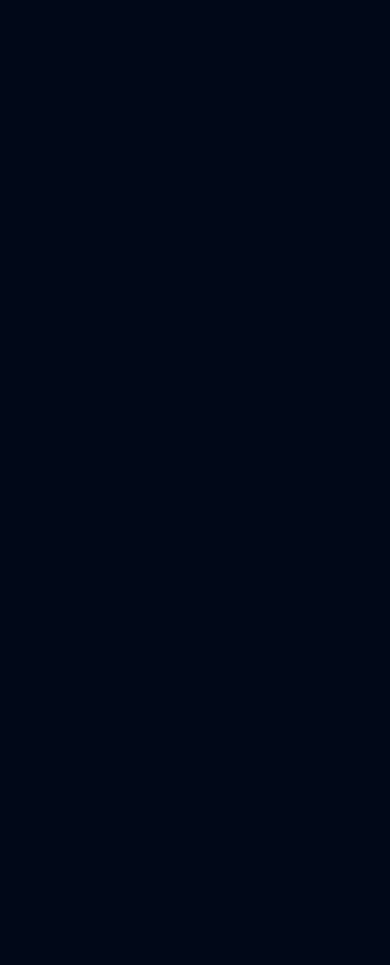
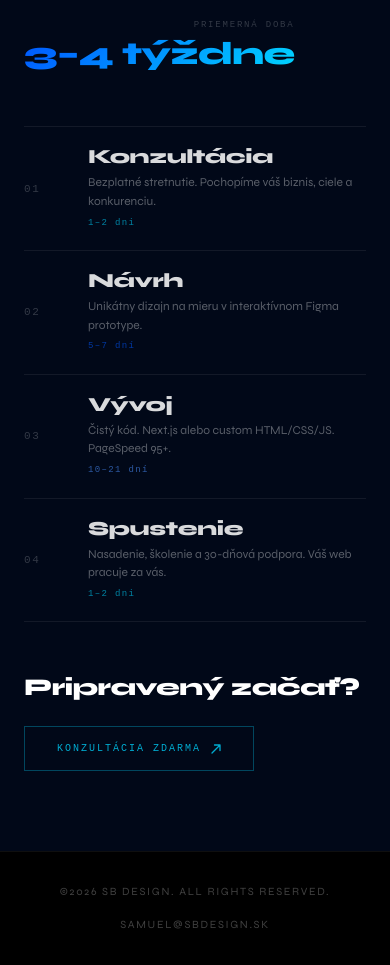
Before and after one commit to sbdesignnr/sbdesign-web, a Next.js app: page / in a window 390 px wide. Shown: the part 6271-7236 px from the top of the page. Before the commit the page ends 6169 px from the top, so only its background shows below. Built offline with nearby package versions, Linux system fonts and the light colour scheme.

Commit message:
Add ProcessSection + mobile fix

```diff
--- a/app/page.tsx
+++ b/app/page.tsx
@@ -2,6 +2,7 @@ import HeroSection from "@/components/sections/HeroSection";
 import StatementSection from "@/components/sections/StatementSection";
 import ServicesSection from "@/components/sections/ServicesSection";
 import FeaturedWorkSection from "@/components/sections/FeaturedWorkSection";
+import ProcessSection from "@/components/sections/ProcessSection";
 
 export default function Home() {
   return (
@@ -10,6 +11,7 @@ export default function Home() {
       <StatementSection />
       <ServicesSection />
       <FeaturedWorkSection />
+      <ProcessSection />
     </main>
   );
 }
--- a/components/sections/ProcessSection.tsx
+++ b/components/sections/ProcessSection.tsx
@@ -1,124 +1,310 @@
-// FILE: components/sections/ProcessSection.tsx
 "use client";
 
+import { useEffect, useState } from "react";
 import { motion } from "framer-motion";
 
-const EASE = [0.16, 1, 0.3, 1] as const;
-
-interface Step {
-  num:   string;
-  title: string;
-  body:  string;
-}
-
-const STEPS: readonly Step[] = [
-  { num: "01", title: "Konzultácia", body: "Bezplatné stretnutie. Pochopíme váš biznis, ciele a konkurenciu." },
-  { num: "02", title: "Návrh",       body: "Unikátny dizajn na mieru. Žiadne šablóny. Každý element má účel." },
-  { num: "03", title: "Vývoj",       body: "Čistý kód, rýchle načítanie, plynulé animácie. Testujeme na každom zariadení." },
-  { num: "04", title: "Spustenie",   body: "Odovzdanie, školenie a podpora. Váš web pracuje za vás od prvého dňa." },
+const steps = [
+  {
+    num:      "01",
+    title:    "Konzultácia",
+    desc:     "Bezplatné stretnutie. Pochopíme váš biznis, ciele a konkurenciu.",
+    duration: "1–2 dni",
+    output:   "Cenová ponuka",
+    color:    "#00D4FF",
+  },
+  {
+    num:      "02",
+    title:    "Návrh",
+    desc:     "Unikátny dizajn na mieru v interaktívnom Figma prototype.",
+    duration: "5–7 dní",
+    output:   "Figma prototyp",
+    color:    "#0057FF",
+  },
+  {
+    num:      "03",
+    title:    "Vývoj",
+    desc:     "Čistý kód. Next.js alebo custom HTML/CSS/JS. PageSpeed 95+.",
+    duration: "10–21 dní",
+    output:   "Web na testovacej doméne",
+    color:    "#4A8FFF",
+  },
+  {
+    num:      "04",
+    title:    "Spustenie",
+    desc:     "Nasadenie, školenie a 30-dňová podpora. Váš web pracuje za vás.",
+    duration: "1–2 dni",
+    output:   "Živý web + prístupy",
+    color:    "#00D4FF",
+  },
 ];
 
 export default function ProcessSection() {
+  const [activeStep, setActiveStep] = useState<number | null>(null);
+  const [isMobile, setIsMobile]     = useState(false);
+
+  useEffect(() => {
+    const check = () => setIsMobile(window.innerWidth < 768);
+    check();
+    window.addEventListener("resize", check);
+    return () => window.removeEventListener("resize", check);
+  }, []);
+
   return (
-    <section
-      id="process"
-      aria-label="Proces"
-      className="w-full bg-black"
-    >
-      <div className="px-6 md:px-10 py-[140px] max-w-[1400px] mx-auto">
+    <section style={{
+      padding:  "80px clamp(24px,6vw,96px)",
+      position: "relative",
+    }}>
 
-        {/* Eyebrow + headline */}
+      {/* HEADER */}
+      <div style={{
+        display:        "flex",
+        flexDirection:  isMobile ? "column" : "row",
+        justifyContent: "space-between",
+        alignItems:     isMobile ? "flex-start" : "flex-end",
+        marginBottom:   "56px",
+        gap:            isMobile ? "24px" : "0",
+        flexWrap:       "wrap",
+      }}>
+        <div>
+          <p style={{
+            fontFamily:    "monospace",
+            fontSize:      "9px",
+            letterSpacing: "0.3em",
+            color:         "rgba(255,255,255,0.2)",
+            textTransform: "uppercase",
+            marginBottom:  "12px",
+            margin:        "0 0 12px 0",
+          }}>PROCES SPOLUPRÁCE</p>
+          <h2 style={{
+            fontFamily:    "Syne, sans-serif",
+            fontWeight:    900,
+            fontSize:      "clamp(40px,6vw,88px)",
+            lineHeight:    0.88,
+            letterSpacing: "-0.035em",
+            color:         "#FFFFFF",
+            margin:        0,
+          }}>
+            Od nápadu<br />
+            k výsledku.
+          </h2>
+        </div>
+
+        <div style={{ textAlign: "right", flexShrink: 0 }}>
+          <p style={{
+            fontFamily:    "monospace",
+            fontSize:      "9px",
+            letterSpacing: "0.2em",
+            color:         "rgba(255,255,255,0.2)",
+            textTransform: "uppercase",
+            margin:        "0 0 6px 0",
+          }}>Priemerná doba</p>
+          <p style={{
+            fontFamily:           "Syne, sans-serif",
+            fontWeight:           900,
+            fontSize:             "clamp(32px,4vw,52px)",
+            background:           "linear-gradient(135deg, #0057FF, #00D4FF)",
+            WebkitBackgroundClip: "text",
+            WebkitTextFillColor:  "transparent",
+            backgroundClip:       "text",
+            color:                "transparent",
+            letterSpacing:        "-0.025em",
+            lineHeight:           1,
+            margin:               0,
+          }}>3–4 týždne</p>
+        </div>
+      </div>
+
+      {/* STEPS */}
+      <div style={{ position: "relative" }}>
+        {steps.map((step, i) => (
           <motion.div
-          initial={{ opacity: 0, y: 30 }}
-          whileInView={{ opacity: 1, y: 0 }}
-          viewport={{ once: true, margin: "0px 0px -80px 0px" }}
-          transition={{ duration: 0.9, ease: EASE }}
-          className="mb-24"
-        >
-          <div
+            key={step.num}
+            onMouseEnter={() => setActiveStep(i)}
+            onMouseLeave={() => setActiveStep(null)}
+            whileInView={{ opacity: 1, x: 0 }}
+            initial={{ opacity: 0, x: -20 }}
+            transition={{ duration: 0.6, delay: i * 0.08, ease: [0.16, 1, 0.3, 1] }}
+            viewport={{ once: true, margin: "-40px" }}
             style={{
-              fontFamily:    "Syne, sans-serif",
-              fontWeight:    700,
-              fontSize:      "11px",
-              letterSpacing: "0.22em",
-              textTransform: "uppercase",
-              color:         "rgba(0,212,255,0.7)",
-              marginBottom:  "32px",
+              display:             "grid",
+              gridTemplateColumns: isMobile ? "32px 1fr" : "48px 1fr 180px 120px",
+              gap:                 "0 32px",
+              alignItems:          "center",
+              padding:             isMobile ? "20px 0" : "28px 0",
+              borderTop:           "1px solid rgba(255,255,255,0.07)",
+              borderBottom:        i === steps.length - 1
+                ? "1px solid rgba(255,255,255,0.07)"
+                : "none",
+              background:          activeStep === i
+                ? "rgba(0,87,255,0.03)"
+                : "transparent",
+              transition:          "background 0.3s",
+              cursor:              "default",
+              position:            "relative",
             }}
           >
-            Proces
-          </div>
-          <h2
-            style={{
+            {/* Hover accent line — left edge of section */}
+            <div style={{
+              position:   "absolute",
+              left:       "calc(-1 * clamp(24px,6vw,96px))",
+              top:        0,
+              bottom:     0,
+              width:      "2px",
+              background: step.color,
+              opacity:    activeStep === i ? 1 : 0,
+              transition: "opacity 0.3s",
+            }} />
+
+            {/* COL 1: Number */}
+            <span style={{
+              fontFamily:    "monospace",
+              fontSize:      "11px",
+              letterSpacing: "0.15em",
+              color:         activeStep === i
+                ? step.color
+                : "rgba(255,255,255,0.2)",
+              transition: "color 0.3s",
+            }}>{step.num}</span>
+
+            {/* COL 2: Title + desc */}
+            <div>
+              <h3 style={{
                 fontFamily:    "Syne, sans-serif",
                 fontWeight:    900,
-              fontSize:      "clamp(40px, 6vw, 96px)",
-              lineHeight:    0.92,
-              letterSpacing: "-0.025em",
-              color:         "#fff",
-              maxWidth:      "900px",
-            }}
-          >
-            Od nápadu k výsledku.
-          </h2>
-        </motion.div>
+                fontSize:      "clamp(20px,2.2vw,32px)",
+                color:         activeStep === i ? "#FFFFFF" : "rgba(255,255,255,0.85)",
+                letterSpacing: "-0.02em",
+                lineHeight:    1,
+                margin:        "0 0 6px 0",
+                transition:    "color 0.3s",
+              }}>{step.title}</h3>
+              <p style={{
+                fontFamily: "Syne, sans-serif",
+                fontWeight: 400,
+                fontSize:   "clamp(12px,1vw,14px)",
+                color:      "rgba(255,255,255,0.35)",
+                lineHeight: 1.55,
+                maxWidth:   "480px",
+                margin:     0,
+              }}>{step.desc}</p>
+              {isMobile && (
+                <p style={{
+                  fontFamily:    "monospace",
+                  fontSize:      "9px",
+                  letterSpacing: "0.15em",
+                  color:         step.color,
+                  opacity:       0.6,
+                  marginTop:     "6px",
+                  margin:        "6px 0 0 0",
+                }}>{step.duration}</p>
+              )}
+            </div>
 
-        {/* Steps */}
-        <div className="grid grid-cols-1 md:grid-cols-4 gap-12 md:gap-8">
-          {STEPS.map((s, i) => (
-            <motion.div
-              key={s.num}
-              initial={{ opacity: 0, y: 30 }}
-              whileInView={{ opacity: 1, y: 0 }}
-              viewport={{ once: true, margin: "0px 0px -80px 0px" }}
-              transition={{ duration: 0.7, delay: i * 0.1, ease: EASE }}
-              className="flex flex-col gap-4"
-            >
-              <div
-                aria-hidden
-                className="w-full"
-                style={{
-                  height:           "1px",
-                  backgroundColor:  "rgba(255,255,255,0.08)",
-                }}
-              />
-              <div
-                style={{
-                  fontFamily:    "ui-monospace, SFMono-Regular, Menlo, monospace",
-                  fontSize:      "11px",
+            {/* COL 3: Output */}
+            <div style={{ display: isMobile ? "none" : "block" }}>
+              <p style={{
+                fontFamily:    "monospace",
+                fontSize:      "8px",
                 letterSpacing: "0.2em",
-                  color:         "rgba(0,212,255,0.5)",
-                }}
-              >
-                {s.num} /
-              </div>
-              <h3
-                style={{
+                color:         "rgba(255,255,255,0.18)",
+                textTransform: "uppercase",
+                margin:        "0 0 5px 0",
+              }}>Výstup</p>
+              <p style={{
                 fontFamily: "Syne, sans-serif",
                 fontWeight: 700,
-                  fontSize:   "20px",
-                  color:      "#fff",
-                  marginTop:  "8px",
-                }}
-              >
-                {s.title}
-              </h3>
-              <p
-                style={{
-                  fontFamily: "Syne, sans-serif",
-                  fontWeight: 400,
-                  fontSize:   "14px",
-                  lineHeight: 1.6,
+                fontSize:   "clamp(12px,1vw,14px)",
                 color:      "rgba(255,255,255,0.5)",
-                  marginTop:  "8px",
-                }}
-              >
-                {s.body}
-              </p>
+                lineHeight: 1.4,
+                margin:     0,
+              }}>{step.output}</p>
+            </div>
+
+            {/* COL 4: Duration */}
+            <div style={{ textAlign: "right", display: isMobile ? "none" : "block" }}>
+              <p style={{
+                fontFamily:    "monospace",
+                fontSize:      "8px",
+                letterSpacing: "0.2em",
+                color:         "rgba(255,255,255,0.18)",
+                textTransform: "uppercase",
+                margin:        "0 0 5px 0",
+              }}>Trvanie</p>
+              <p style={{
+                fontFamily:    "Syne, sans-serif",
+                fontWeight:    900,
+                fontSize:      "clamp(14px,1.4vw,20px)",
+                color:         activeStep === i
+                  ? step.color
+                  : "rgba(255,255,255,0.55)",
+                letterSpacing: "-0.01em",
+                transition:    "color 0.3s",
+                whiteSpace:    "nowrap",
+                margin:        0,
+              }}>{step.duration}</p>
+            </div>
           </motion.div>
         ))}
       </div>
+
+      {/* BOTTOM CTA */}
+      <div style={{
+        display:        "flex",
+        flexDirection:  isMobile ? "column" : "row",
+        justifyContent: "space-between",
+        alignItems:     isMobile ? "flex-start" : "center",
+        marginTop:      "48px",
+        gap:            isMobile ? "20px" : "24px",
+        flexWrap:       "wrap",
+      }}>
+        <p style={{
+          fontFamily:    "Syne, sans-serif",
+          fontWeight:    900,
+          fontSize:      "clamp(24px,3.5vw,48px)",
+          color:         "#FFFFFF",
+          letterSpacing: "-0.025em",
+          margin:        0,
+        }}>Pripravený začať?</p>
+
+        <a
+          href="#kontakt"
+          style={{
+            display:        "inline-flex",
+            alignItems:     "center",
+            gap:            "10px",
+            padding:        "14px 32px",
+            border:         "1px solid rgba(0,212,255,0.3)",
+            background:     "transparent",
+            fontFamily:     "monospace",
+            fontSize:       "10px",
+            letterSpacing:  "0.2em",
+            color:          "rgba(0,212,255,0.8)",
+            textTransform:  "uppercase",
+            textDecoration: "none",
+            borderRadius:   0,
+            transition:     "all 0.25s ease",
+            flexShrink:     0,
+          }}
+          onMouseEnter={(e) => {
+            e.currentTarget.style.borderColor = "#00D4FF";
+            e.currentTarget.style.background   = "rgba(0,212,255,0.06)";
+            e.currentTarget.style.color        = "#00D4FF";
+          }}
+          onMouseLeave={(e) => {
+            e.currentTarget.style.borderColor = "rgba(0,212,255,0.3)";
+            e.currentTarget.style.background   = "transparent";
+            e.currentTarget.style.color        = "rgba(0,212,255,0.8)";
+          }}
+        >
+          Konzultácia zdarma
+          <svg width="10" height="10" viewBox="0 0 10 10" fill="none">
+            <path d="M1 9L9 1M9 1H3.5M9 1V6.5"
+              stroke="currentColor" strokeWidth="1.3"
+              strokeLinecap="round" strokeLinejoin="round" />
+          </svg>
+        </a>
       </div>
+
     </section>
   );
 }
```
Lines whose indentation alone changed are shown as unchanged.
